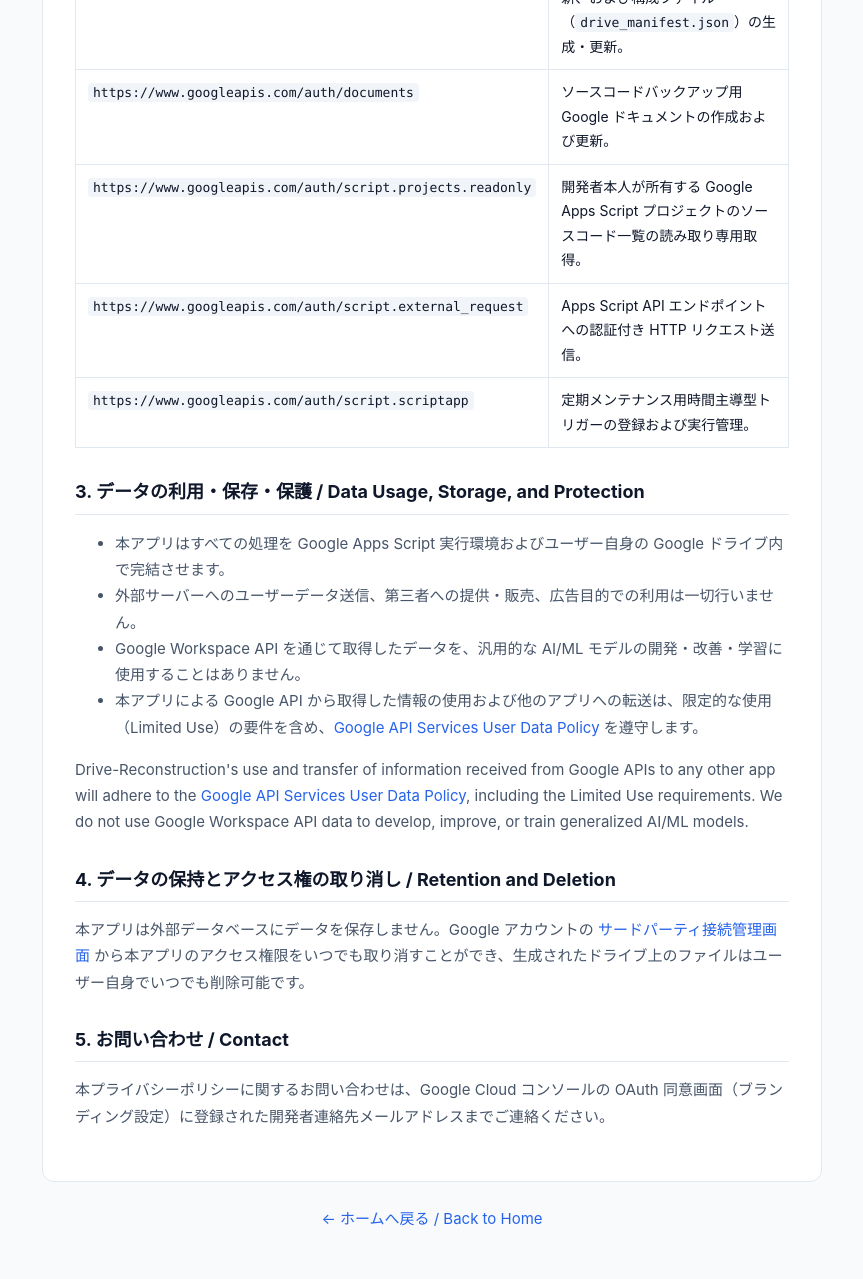
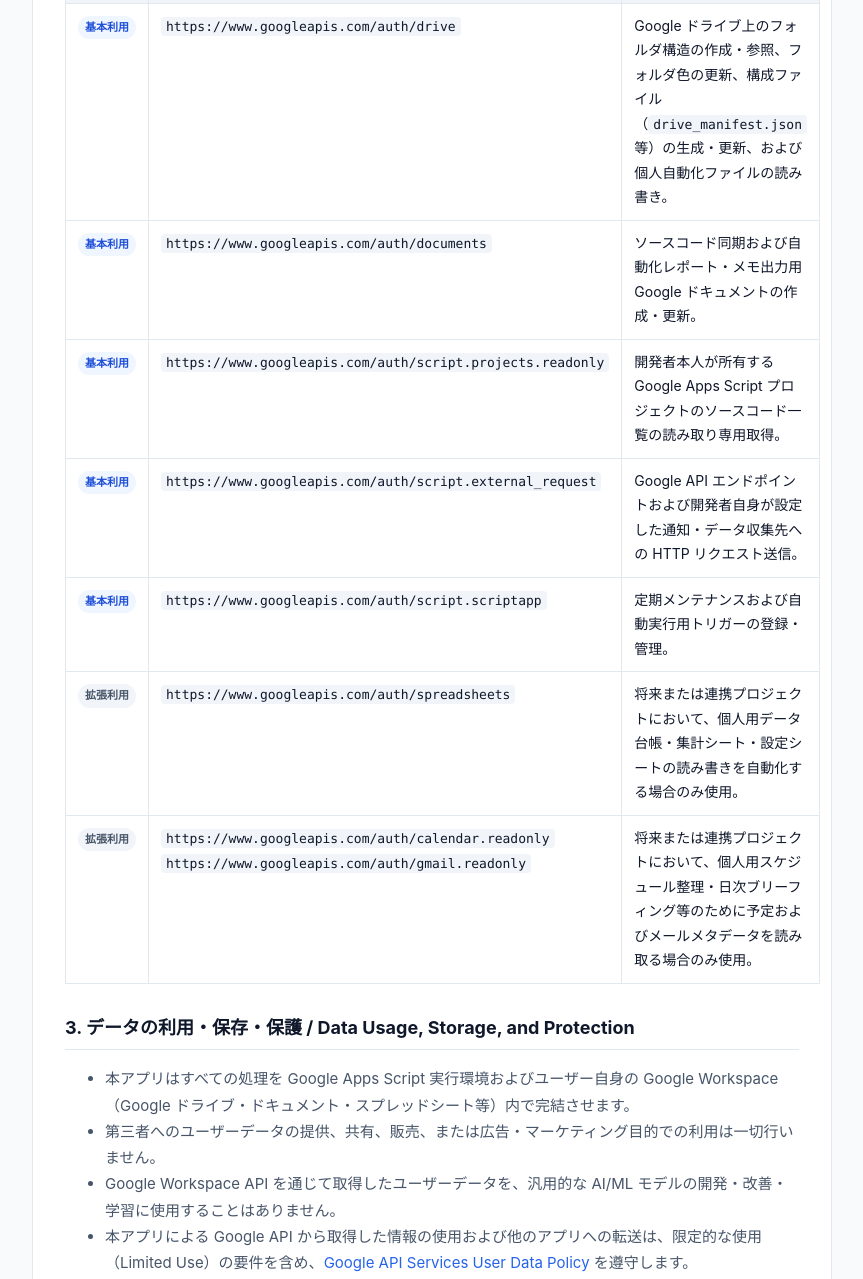
Before and after one commit to andotakeru1217ut-ux/gas-hub-site, a plain HTML site: page privacy.html in a window 1280 px wide. Shown: the part 658-1937 px from the top of the page, without its empty margins (208-1071 px from the left). Drawn offline with Linux system fonts and the light colour scheme.

Commit message:
Update privacy.html

```diff
--- a/privacy.html
+++ b/privacy.html
@@ -3,7 +3,7 @@
 <head>
   <meta charset="UTF-8">
   <meta name="viewport" content="width=device-width, initial-scale=1.0">
-  <title>Privacy Policy | Drive-Reconstruction</title>
+  <title>Privacy Policy | Personal GAS Hub</title>
   <style>
     :root {
       --bg: #f8fafc;
@@ -22,7 +22,7 @@
       line-height: 1.75;
     }
     .container {
-      max-width: 820px;
+      max-width: 840px;
       margin: 0 auto;
       padding: 48px 20px 64px;
     }
@@ -75,6 +75,20 @@
       border-radius: 4px;
       color: var(--text);
     }
+    .tag {
+      display: inline-block;
+      font-size: 11px;
+      font-weight: 600;
+      padding: 2px 7px;
+      border-radius: 999px;
+      background: #eff6ff;
+      color: #1d4ed8;
+      white-space: nowrap;
+    }
+    .tag-opt {
+      background: #f1f5f9;
+      color: #475569;
+    }
     a { color: var(--accent); text-decoration: none; }
     a:hover { text-decoration: underline; }
     footer {
@@ -89,66 +103,89 @@
   <div class="container">
     <article>
       <h1>プライバシーポリシー / Privacy Policy</h1>
-      <div class="meta">対象アプリ / Application: Drive-Reconstruction ｜ 最終改定日 / Last Updated: 2026-11-24</div>
+      <div class="meta">対象アプリ / Application: Personal GAS Hub ｜ 最終改定日 / Last Updated: 2026-11-24</div>
 
       <h2>1. 概要 / Overview</h2>
       <p>
-        本プライバシーポリシーは、個人用 Google Workspace 自動化ツール「Drive-Reconstruction」（以下「本アプリ」）における Google ユーザーデータの取り扱い方針を定めるものです。本アプリは開発者本人のアカウント内での自動化のみを目的としており、第三者ユーザーへの提供を行いません。
+        本プライバシーポリシーは、個人用 Google Workspace 自動化基盤「Personal GAS Hub」（以下「本アプリ」）および本アプリに紐づく開発者個人の Google Apps Script プロジェクト群における Google ユーザーデータの取り扱い方針を定めるものです。本アプリは開発者本人の Google アカウント内での自動化のみを目的としており、第三者ユーザーへの提供を行いません。
       </p>
       <p>
-        This Privacy Policy explains how Drive-Reconstruction ("the App") accesses, uses, stores, and protects Google user data. The App is built strictly for personal automation by its developer within their own Google account.
+        This Privacy Policy explains how Personal GAS Hub ("the App") and its associated personal Google Apps Script projects access, use, store, and protect Google user data. The App operates exclusively within the developer's own Google account for personal automation.
       </p>
 
       <h2>2. アクセスするデータと権限（OAuth スコープ） / Data Accessed</h2>
-      <p>本アプリは以下の Google API スコープのみを使用し、必要最小限の操作を実行します。</p>
+      <p>
+        本アプリは、各自動化スクリプトが必要とする最小限の Google API スコープ（最小権限の原則）のみを使用します。
+      </p>
       <table>
         <thead>
           <tr>
+            <th>区分 / Status</th>
             <th>OAuth スコープ / Scope</th>
             <th>利用目的 / Purpose</th>
           </tr>
         </thead>
         <tbody>
           <tr>
+            <td><span class="tag">基本利用</span></td>
             <td><code>https://www.googleapis.com/auth/drive</code></td>
-            <td>Google ドライブ上のフォルダ構造の作成・参照、フォルダ色の更新、および構成ファイル（<code>drive_manifest.json</code>）の生成・更新。</td>
+            <td>Google ドライブ上のフォルダ構造の作成・参照、フォルダ色の更新、構成ファイル（<code>drive_manifest.json</code> 等）の生成・更新、および個人自動化ファイルの読み書き。</td>
           </tr>
           <tr>
+            <td><span class="tag">基本利用</span></td>
             <td><code>https://www.googleapis.com/auth/documents</code></td>
-            <td>ソースコードバックアップ用 Google ドキュメントの作成および更新。</td>
+            <td>ソースコード同期および自動化レポート・メモ出力用 Google ドキュメントの作成・更新。</td>
           </tr>
           <tr>
+            <td><span class="tag">基本利用</span></td>
             <td><code>https://www.googleapis.com/auth/script.projects.readonly</code></td>
             <td>開発者本人が所有する Google Apps Script プロジェクトのソースコード一覧の読み取り専用取得。</td>
           </tr>
           <tr>
+            <td><span class="tag">基本利用</span></td>
             <td><code>https://www.googleapis.com/auth/script.external_request</code></td>
-            <td>Apps Script API エンドポイントへの認証付き HTTP リクエスト送信。</td>
+            <td>Google API エンドポイントおよび開発者自身が設定した通知・データ収集先への HTTP リクエスト送信。</td>
           </tr>
           <tr>
+            <td><span class="tag">基本利用</span></td>
             <td><code>https://www.googleapis.com/auth/script.scriptapp</code></td>
-            <td>定期メンテナンス用時間主導型トリガーの登録および実行管理。</td>
+            <td>定期メンテナンスおよび自動実行用トリガーの登録・管理。</td>
+          </tr>
+          <tr>
+            <td><span class="tag tag-opt">拡張利用</span></td>
+            <td><code>https://www.googleapis.com/auth/spreadsheets</code></td>
+            <td>将来または連携プロジェクトにおいて、個人用データ台帳・集計シート・設定シートの読み書きを自動化する場合のみ使用。</td>
+          </tr>
+          <tr>
+            <td><span class="tag tag-opt">拡張利用</span></td>
+            <td><code>https://www.googleapis.com/auth/calendar.readonly</code><br><code>https://www.googleapis.com/auth/gmail.readonly</code></td>
+            <td>将来または連携プロジェクトにおいて、個人用スケジュール整理・日次ブリーフィング等のために予定およびメールメタデータを読み取る場合のみ使用。</td>
           </tr>
         </tbody>
       </table>
 
       <h2>3. データの利用・保存・保護 / Data Usage, Storage, and Protection</h2>
       <ul>
-        <li>本アプリはすべての処理を Google Apps Script 実行環境およびユーザー自身の Google ドライブ内で完結させます。</li>
-        <li>外部サーバーへのユーザーデータ送信、第三者への提供・販売、広告目的での利用は一切行いません。</li>
-        <li>Google Workspace API を通じて取得したデータを、汎用的な AI/ML モデルの開発・改善・学習に使用することはありません。</li>
+        <li>本アプリはすべての処理を Google Apps Script 実行環境およびユーザー自身の Google Workspace（Google ドライブ・ドキュメント・スプレッドシート等）内で完結させます。</li>
+        <li>第三者へのユーザーデータの提供、共有、販売、または広告・マーケティング目的での利用は一切行いません。</li>
+        <li>Google Workspace API を通じて取得したユーザーデータを、汎用的な AI/ML モデルの開発・改善・学習に使用することはありません。</li>
         <li>本アプリによる Google API から取得した情報の使用および他のアプリへの転送は、限定的な使用（Limited Use）の要件を含め、<a href="https://developers.google.com/terms/api-services-user-data-policy" target="_blank" rel="noopener noreferrer">Google API Services User Data Policy</a> を遵守します。</li>
       </ul>
       <p>
-        Drive-Reconstruction's use and transfer of information received from Google APIs to any other app will adhere to the <a href="https://developers.google.com/terms/api-services-user-data-policy" target="_blank" rel="noopener noreferrer">Google API Services User Data Policy</a>, including the Limited Use requirements. We do not use Google Workspace API data to develop, improve, or train generalized AI/ML models.
+        Personal GAS Hub's use and transfer of information received from Google APIs to any other app will adhere to the <a href="https://developers.google.com/terms/api-services-user-data-policy" target="_blank" rel="noopener noreferrer">Google API Services User Data Policy</a>, including the Limited Use requirements. Google Workspace API data is never used to develop, improve, or train generalized AI/ML models.
       </p>
 
       <h2>4. データの保持とアクセス権の取り消し / Retention and Deletion</h2>
       <p>
-        本アプリは外部データベースにデータを保存しません。Google アカウントの <a href="https://myaccount.google.com/permissions" target="_blank" rel="noopener noreferrer">サードパーティ接続管理画面</a> から本アプリのアクセス権限をいつでも取り消すことができ、生成されたドライブ上のファイルはユーザー自身でいつでも削除可能です。
+        本アプリは開発者管理外の外部データベースに Google ユーザーデータを保持しません。ユーザーはいつでも Google アカウントの <a href="https://myaccount.google.com/permissions" target="_blank" rel="noopener noreferrer">サードパーティ接続管理画面</a> から本アプリのアクセス権限を取り消すことができ、Google ドライブ上に生成されたすべてのファイルはユーザー自身で削除可能です。
       </p>
 
-      <h2>5. お問い合わせ / Contact</h2>
+      <h2>5. プライバシーポリシーの変更 / Changes to This Policy</h2>
+      <p>
+        新たな個人用 GAS プロジェクトの連携等に伴い利用スコープや機能を追加・変更する場合は、本ページを随時更新します。
+      </p>
+
+      <h2>6. お問い合わせ / Contact</h2>
       <p>
         本プライバシーポリシーに関するお問い合わせは、Google Cloud コンソールの OAuth 同意画面（ブランディング設定）に登録された開発者連絡先メールアドレスまでご連絡ください。
       </p>
```
